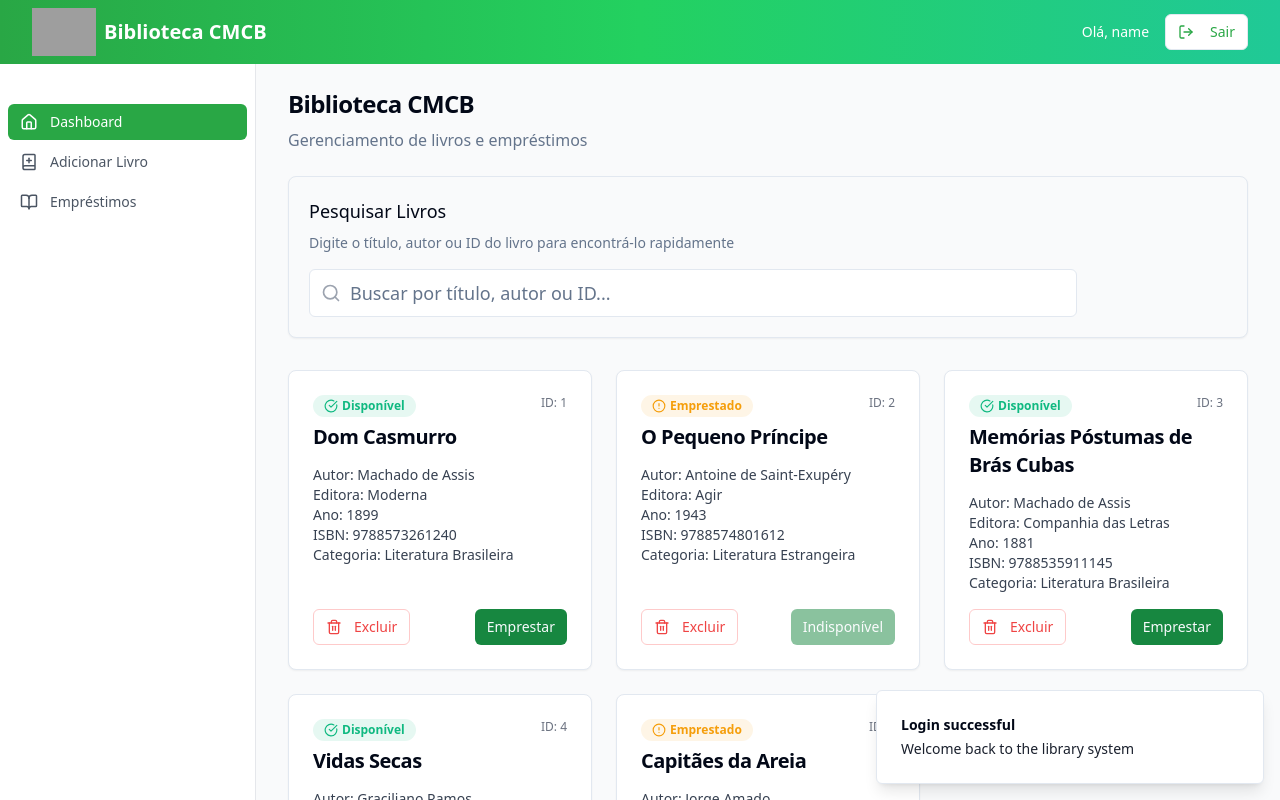
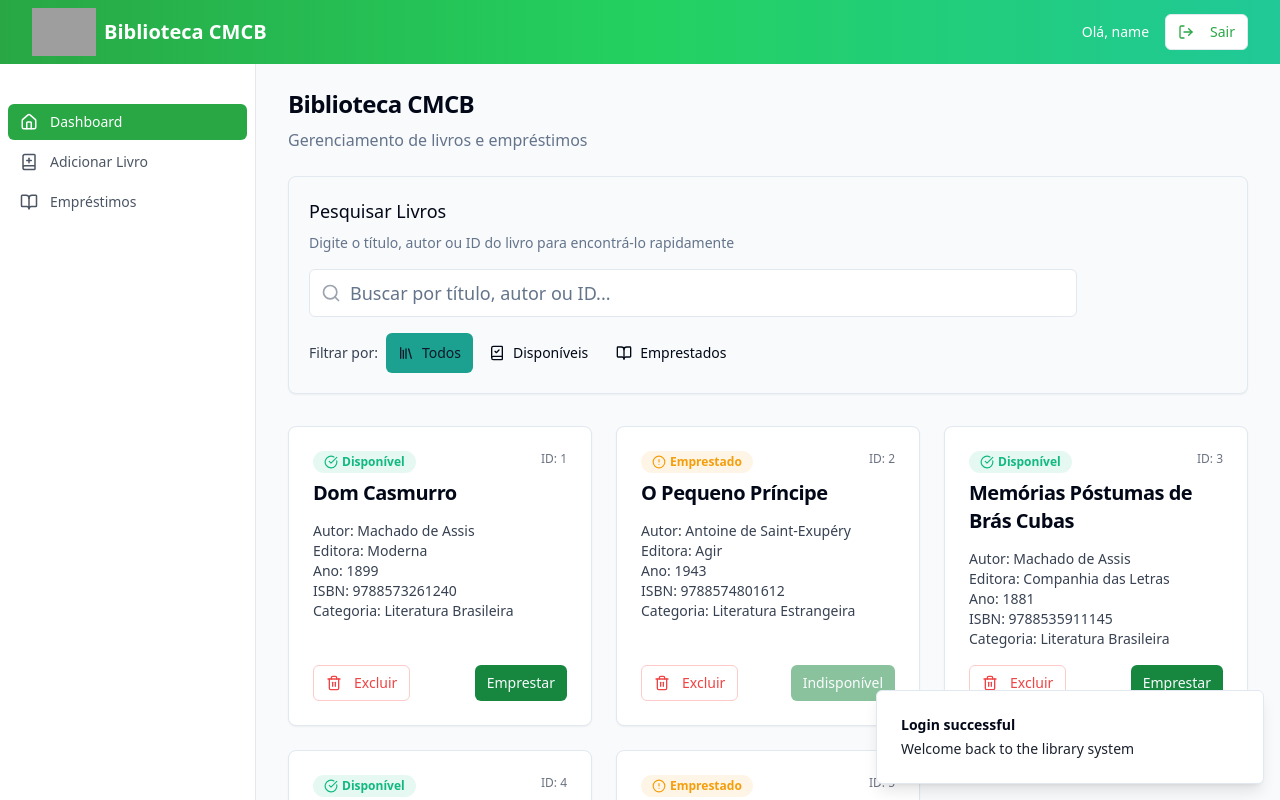
Before and after one commit to Shermawns/Library-API, a React (Vite) app in the folder Library-API-Frontend/: page /dashboard in a window 1280 px wide. Both pictures are taken after typing "name@example.com", "Sample123" into the empty fields and a click on the button "Entrar". Shown: the top 800 px of the page. Built offline with nearby package versions, Linux system fonts and the light colour scheme; grey boxes are pictures that could not be loaded.

Commit message:
feat: adiciona filtro de livros emprestados na pesquisa

```diff
--- a/Library-API-Frontend/src/pages/Dashboard.tsx
+++ b/Library-API-Frontend/src/pages/Dashboard.tsx
@@ -12,15 +12,39 @@ import {
   DialogHeader,
   DialogTitle,
 } from "@/components/ui/dialog";
+import { ToggleGroup, ToggleGroupItem } from "@/components/ui/toggle-group";
+import { BookOpen, BookCheck, Library } from "lucide-react";
 
 const Dashboard = () => {
   const { books, searchBooks, deleteBook, createLoan } = useBooks();
   const navigate = useNavigate();
   const [filteredBooks, setFilteredBooks] = useState(books);
   const [selectedBook, setSelectedBook] = useState<Book | null>(null);
+  const [filterValue, setFilterValue] = useState<string>("all");
+  const [searchQuery, setSearchQuery] = useState("");
+
+  const applyFilters = (query: string, filter: string) => {
+    let result = searchBooks(query);
+
+    if (filter === "available") {
+      result = result.filter(book => book.available);
+    } else if (filter === "borrowed") {
+      result = result.filter(book => !book.available);
+    }
+
+    setFilteredBooks(result);
+  };
 
   const handleSearch = (query: string) => {
-    setFilteredBooks(searchBooks(query));
+    setSearchQuery(query);
+    applyFilters(query, filterValue);
+  };
+
+  const handleFilterChange = (value: string) => {
+    if (value) {
+      setFilterValue(value);
+      applyFilters(searchQuery, value);
+    }
   };
 
   const handleDeleteBook = async (id: string) => {
@@ -49,10 +73,30 @@ const Dashboard = () => {
           <p className="text-sm text-muted-foreground mb-4">
             Digite o título, autor ou ID do livro para encontrá-lo rapidamente
           </p>
-          <SearchBar
-            onSearch={handleSearch}
-            className="max-w-3xl"
-          />
+          <div className="space-y-4">
+            <SearchBar
+              onSearch={handleSearch}
+              className="max-w-3xl"
+            />
+
+            <div className="flex items-center gap-2">
+              <span className="text-sm font-medium text-gray-700">Filtrar por:</span>
+              <ToggleGroup type="single" value={filterValue} onValueChange={handleFilterChange}>
+                <ToggleGroupItem value="all" aria-label="Todos os livros">
+                  <Library className="h-4 w-4 mr-2" />
+                  Todos
+                </ToggleGroupItem>
+                <ToggleGroupItem value="available" aria-label="Livros disponíveis">
+                  <BookCheck className="h-4 w-4 mr-2" />
+                  Disponíveis
+                </ToggleGroupItem>
+                <ToggleGroupItem value="borrowed" aria-label="Livros emprestados">
+                  <BookOpen className="h-4 w-4 mr-2" />
+                  Emprestados
+                </ToggleGroupItem>
+              </ToggleGroup>
+            </div>
+          </div>
         </div>
       </div>
 
```
